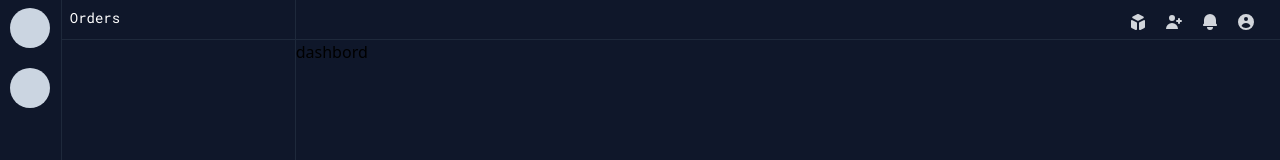
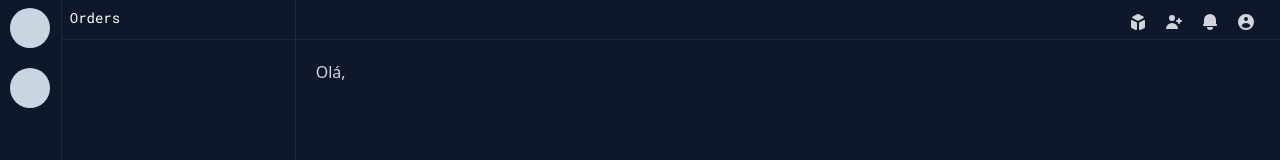
Before and after one commit to Marcos-Nacimento/onboarding, a React (Create React App) app: page / in a window 1280 px wide. Shown: the top 160 px of the page. Built offline with nearby package versions, Linux system fonts and the light colour scheme; sample sign-in values are in the browser's storage.

Commit message:
adding label welcome

```diff
--- a/src/pages/dashbord.tsx
+++ b/src/pages/dashbord.tsx
@@ -1,9 +1,14 @@
 import React from "react";
+import useAuth from "../hooks/useAuth";
 
 const Dashbord: React.FC = () => {
+    let { data } = useAuth();
+
     return (
-        <div>
-            dashbord
+        <div className="p-5">
+            <div className="select-none">
+                <p className="text-gray-300 font-poppins">Olá, {data.name}</p>
+            </div>
         </div>
     );
 };
```
